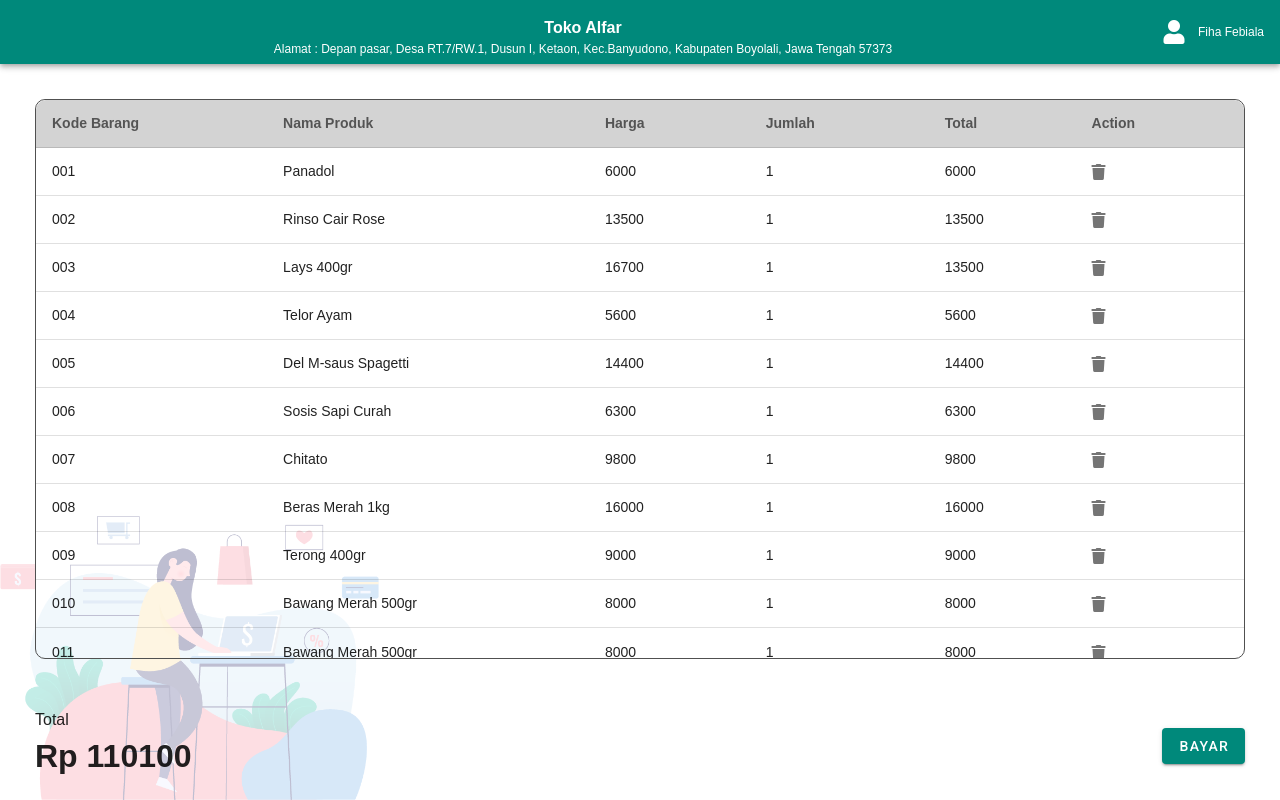
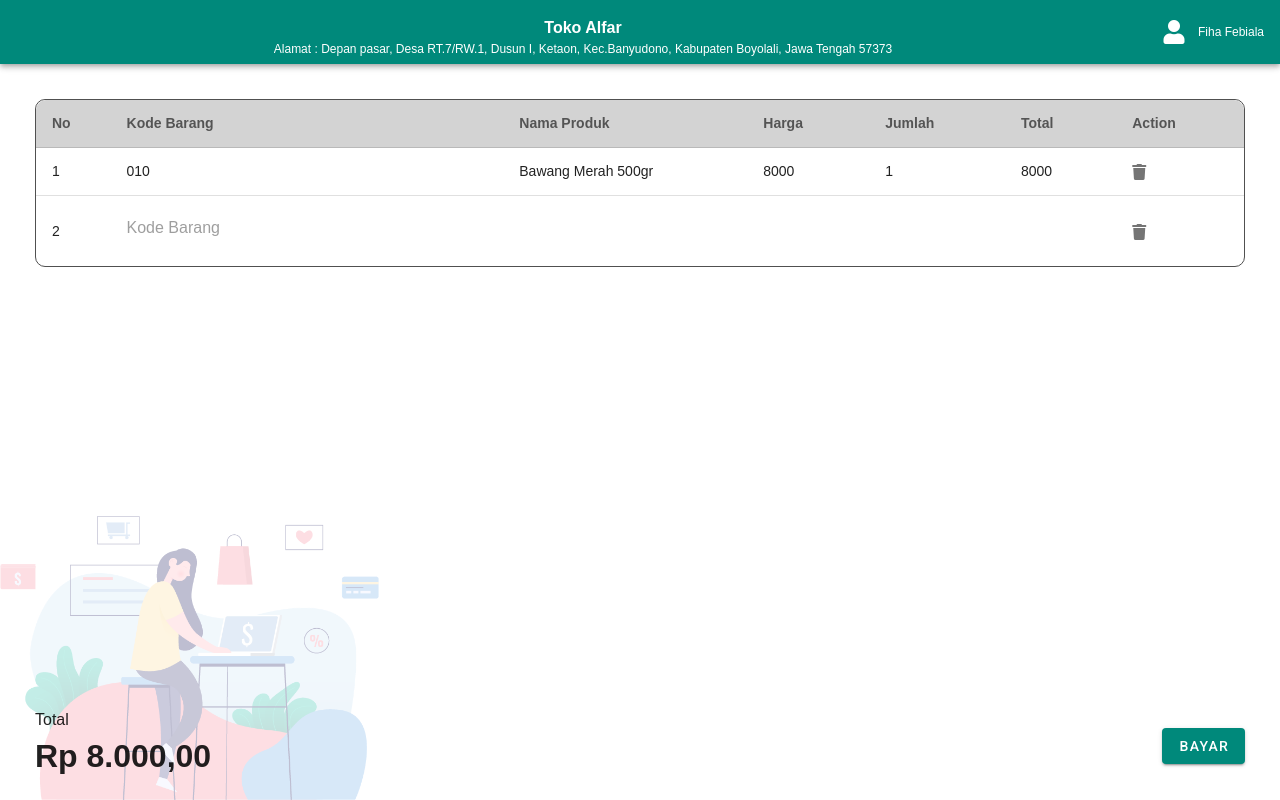
Before and after one commit to almanalfaruq/alfarpos-frontend, a Vue app: page /cashier in a window 1280 px wide. Built offline with nearby package versions, Linux system fonts and the light colour scheme; a web font is replaced by a local one.

Commit message:
fuctionalitas cashier page

```diff
--- a/src/components/CashierPage/TableCashier.vue
+++ b/src/components/CashierPage/TableCashier.vue
@@ -2,11 +2,72 @@
   <v-data-table
     :headers="headers"
     :items="products"
-    sort-by="item_code"
+    sort-by="index"
     :items-per-page="-1"
     class="table-item"
     hide-default-footer
   >
+    <template v-slot:item.index="props">
+      {{ products.indexOf(props.item) + 1 }}
+    </template>
+    <template v-slot:item.item_code="props">
+      <v-autocomplete
+        v-if="products.indexOf(props.item) === products.length - 1"
+        v-model="props.item.item_code"
+        :items="itemsForSearch"
+        :search-input.sync="searchCode"
+        color="white"
+        hide-no-data
+        item-text="item_code"
+        item-value="item_code"
+        single-line
+        placeholder="Kode Barang"
+        autofocus
+        @change="addItem($event, products.indexOf(props.item))"
+      ></v-autocomplete>
+      <template v-else>
+        {{ props.item.item_code }}
+      </template>
+    </template>
+    <template v-slot:item.product_name="props">
+      <v-edit-dialog
+        :return-value.sync="props.item.product_name"
+        @save="saveProductName(props.item)"
+      >
+        {{ props.item.product_name }}
+        <template v-slot:input>
+          <!-- <v-text-field v-model="props.item.product_name" label="Edit" single-line></v-text-field> -->
+          <v-autocomplete
+            v-model="props.item.product_name"
+            :items="itemsForSearch"
+            :search-input.sync="search"
+            color="white"
+            hide-no-data
+            item-text="product_name"
+            item-value="product_name"
+            single-line
+            placeholder="Nama Produk"
+            autofocus
+          ></v-autocomplete>
+        </template>
+      </v-edit-dialog>
+    </template>
+    <template v-slot:item.amount="props">
+      <v-edit-dialog :return-value.sync="props.item.amount" @save="saveAmount(props.item)">
+        <div>{{ props.item.amount }}</div>
+        <template v-slot:input>
+          <div class="mt-4 title">Update Iron</div>
+        </template>
+        <template v-slot:input>
+          <v-text-field
+            v-model="props.item.amount"
+            label="Edit"
+            single-line
+            autofocus
+          ></v-text-field>
+        </template>
+      </v-edit-dialog>
+    </template>
     <template v-slot:item.action="{ item }">
       <v-icon small @click="deleteItem(item)">fa-trash</v-icon>
     </template>
@@ -17,7 +78,15 @@ export default {
   name: 'TableCashier',
   data() {
     return {
+      searchCode: null,
+      search: null,
       headers: [
+        {
+          text: 'No',
+          align: 'left',
+          sortable: false,
+          value: 'index',
+        },
         {
           text: 'Kode Barang',
           align: 'left',
@@ -33,14 +102,13 @@ export default {
       pagination: {
         itemsPerPage: -1,
       },
-      products: [
+      itemsForSearch: [
         {
           item_code: '001',
           product_name: 'Panadol',
           price: 6000,
           amount: 1,
           total: 6000,
-          action: '1%',
         },
         {
           item_code: '002',
@@ -48,7 +116,6 @@ export default {
           price: 13500,
           amount: 1,
           total: 13500,
-          action: '1%',
         },
         {
           item_code: '003',
@@ -56,7 +123,6 @@ export default {
           price: 16700,
           amount: 1,
           total: 13500,
-          action: '7%',
         },
         {
           item_code: '004',
@@ -64,7 +130,6 @@ export default {
           price: 5600,
           amount: 1,
           total: 5600,
-          action: '8%',
         },
         {
           item_code: '005',
@@ -72,7 +137,6 @@ export default {
           price: 14400,
           amount: 1,
           total: 14400,
-          action: '16%',
         },
         {
           item_code: '006',
@@ -80,7 +144,6 @@ export default {
           price: 6300,
           amount: 1,
           total: 6300,
-          action: '0%',
         },
         {
           item_code: '007',
@@ -88,7 +151,6 @@ export default {
           price: 9800,
           amount: 1,
           total: 9800,
-          action: '2%',
         },
         {
           item_code: '008',
@@ -96,7 +158,6 @@ export default {
           price: 16000,
           amount: 1,
           total: 16000,
-          action: '45%',
         },
         {
           item_code: '009',
@@ -104,7 +165,6 @@ export default {
           price: 9000,
           amount: 1,
           total: 9000,
-          action: '22%',
         },
         {
           item_code: '010',
@@ -112,15 +172,22 @@ export default {
           price: 8000,
           amount: 1,
           total: 8000,
-          action: '6%',
         },
+      ],
+      products: [
         {
-          item_code: '011',
+          item_code: '010',
           product_name: 'Bawang Merah 500gr',
           price: 8000,
           amount: 1,
           total: 8000,
-          action: '6%',
+        },
+        {
+          item_code: null,
+          product_name: null,
+          price: null,
+          amount: null,
+          total: null,
         },
       ],
     };
@@ -146,6 +213,53 @@ export default {
       const isConfirmed = window.confirm('Are you sure you want to delete this item?');
       isConfirmed && this.products.splice(index, 1);
       /* eslint-enable */
+    },
+    addItem(event, index) {
+      const product = this.itemsForSearch.find(item => item.item_code === event);
+      this.$set(this.products, index, product);
+      this.products.push({
+        item_code: null,
+        product_name: null,
+        price: null,
+        amount: null,
+        total: null,
+      });
+      this.search = null;
+    },
+    saveProductName(item) {
+      const index = this.products.indexOf(item);
+      this.$set(this.products, index, {
+        item_code: index,
+        product_name: this.products[index].product_name,
+        price: 9000,
+        amount: 1,
+        total: 9000,
+      });
+      this.search = null;
+      // this.$set(this, 'search', null);
+      // this.$nextTick(() => {
+      //   this.$set(this, 'search', null);
+      // });
+    },
+    saveAmount(item) {
+      const index = this.products.indexOf(item);
+      this.$set(this.products, index, {
+        item_code: index,
+        product_name: this.products[index].product_name,
+        price: this.products[index].price,
+        amount: this.products[index].amount,
+        total: this.products[index].price * this.products[index].amount,
+      });
+    },
+    clearAllProduct() {
+      this.products = [];
+      this.products.push({
+        item_code: null,
+        product_name: null,
+        price: null,
+        amount: null,
+        total: null,
+      });
     },
   },
 };
--- a/src/views/CashierPage.vue
+++ b/src/views/CashierPage.vue
@@ -1,11 +1,11 @@
 <template>
   <div class="background">
     <header-nav />
-    <table-cashier @update-total="updateTotal" />
+    <table-cashier @update-total="updateTotal" ref="tableCashier" />
     <div class="bottom-bar">
       <div class="text-total">
         <p class="text-sm-left">Total</p>
-        <h1 class="text-xl-left">Rp {{ total }}</h1>
+        <h1 class="text-xl-left">{{ totalPrice }}</h1>
       </div>
       <div class="text-right btn-buy">
         <v-btn color="teal darken-1" @click.stop="dialog = true">Bayar</v-btn>
@@ -23,23 +23,24 @@
               solo
               flat
               outlined
-              :rules="[rules.number]"
+              :rules="[rules.number, rules.isSufficent]"
+              type="number"
+              @keydown.enter="openDialogChange"
             ></v-text-field>
           </v-col>
           <v-card-actions>
             <div class="flex-grow-1"></div>
 
-            <v-btn color="green darken-1" text @click="indexDialog++" :disabled="isANumber"
+            <v-btn color="green darken-1" text @click="openDialogChange" :disabled="isANumber"
               >Bayar</v-btn
             >
           </v-card-actions>
         </template>
         <template v-else>
           <v-card-title class="headline text-center">Kembalian</v-card-title>
-          <h2 class="text-center">Rp 50.000</h2>
+          <h2 class="text-center">{{ cashChange }}</h2>
           <v-card-actions>
             <div class="flex-grow-1"></div>
-
             <v-btn color="green darken-1" text @click="dialog = false">Tutup</v-btn>
           </v-card-actions>
         </template>
@@ -66,12 +67,18 @@ export default {
       amountPaid: '',
       rules: {
         number: value => !Number.isNaN(Number(value)) || 'Harus berupa angka',
+        isSufficent: value => value >= this.total || 'Uang belum cukup',
       },
     };
   },
   watch: {
     dialog(value) {
-      if (!value) this.indexDialog = 0;
+      if (!value) {
+        this.indexDialog = 0;
+        this.total = 0;
+        this.amountPaid = '';
+        this.clearAllProduct();
+      }
     },
   },
   computed: {
@@ -79,10 +86,26 @@ export default {
       if (this.amountPaid === '') return true;
       return Number.isNaN(Number(this.amountPaid));
     },
+    cashChange() {
+      const change = this.amountPaid - this.total;
+      return this.formatPrice(change);
+    },
+    totalPrice() {
+      return this.formatPrice(this.total);
+    },
   },
   methods: {
+    openDialogChange() {
+      if (!this.isANumber) this.indexDialog += 1;
+    },
     updateTotal(total) {
       this.total = total;
+    },
+    formatPrice(number) {
+      return new Intl.NumberFormat('id-ID', { style: 'currency', currency: 'IDR' }).format(number);
+    },
+    clearAllProduct() {
+      this.$refs.tableCashier.clearAllProduct();
     },
   },
 };
```
